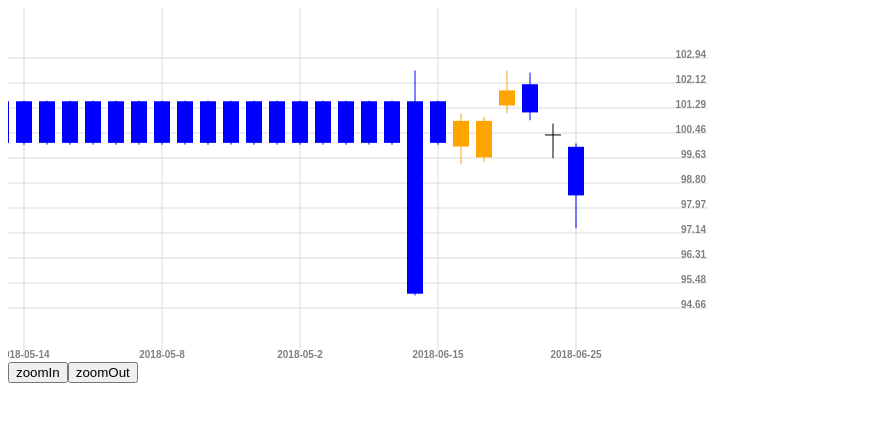
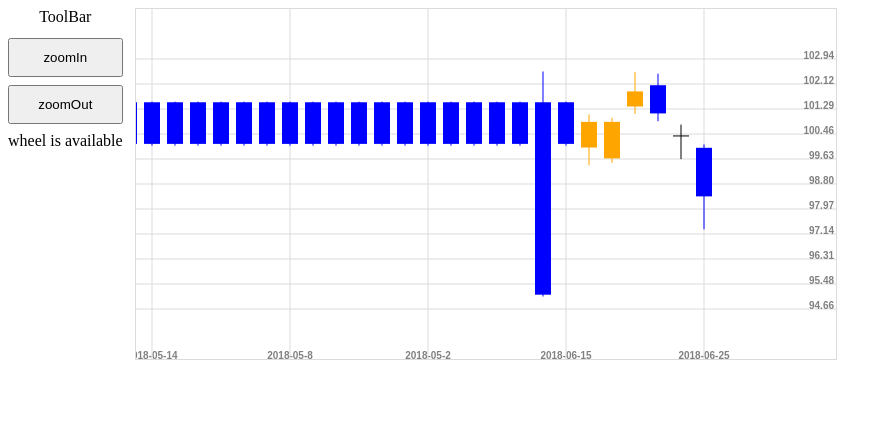
Before and after one commit to curt6815463/candlestick-sample, a React (Create React App) app: page / in a window 1280 px wide. Shown: the top 422 px of the page, without its empty margins (0-892 px from the left). Built offline with nearby package versions, Linux system fonts and the light colour scheme.

Commit message:
adjust some layout

```diff
--- a/package.json
+++ b/package.json
@@ -9,6 +9,7 @@
     "react": "^18.2.0",
     "react-dom": "^18.2.0",
     "react-scripts": "5.0.1",
+    "styled-components": "^5.3.5",
     "web-vitals": "^2.1.4"
   },
   "scripts": {
--- a/src/App.js
+++ b/src/App.js
@@ -2,6 +2,7 @@ import { useState } from "react";
 import CandlesticksChart from "./components/CandlesticksChart";
 import useWheelZoom from "./hooks/useWheelZoom";
 import data from "./utils/Candlesticks/sampleData";
+import styled from "styled-components";
 
 const minRatio = 0.1;
 const maxRatio = 1.25;
@@ -17,7 +18,18 @@ function App() {
   };
 
   return (
-    <div className="App">
+    <Wrapper className="App">
+      <ToolBar>
+        <ToolBarTitle>ToolBar</ToolBarTitle>
+        <ButtonWrapper>
+          <button onClick={() => handleZoom(0.1)}>zoomIn</button>
+        </ButtonWrapper>
+        <ButtonWrapper>
+          <button onClick={() => handleZoom(-0.1)}>zoomOut</button>
+        </ButtonWrapper>
+        <span>wheel is available</span>
+      </ToolBar>
+      <CandlesticksChartWrapper>
         <CandlesticksChart
           bullColor={"orange"}
           bearColor={"blue"}
@@ -27,10 +39,37 @@ function App() {
           width={"700"}
           height={"350"}
         ></CandlesticksChart>
-      <button onClick={() => handleZoom(0.1)}>zoomIn</button>
-      <button onClick={() => handleZoom(-0.1)}>zoomOut</button>
-    </div>
+      </CandlesticksChartWrapper>
+    </Wrapper>
   );
 }
 
+const Wrapper = styled.div`
+  display: flex;
+`;
+const ToolBar = styled.div`
+  margin-right: 12px;
+  text-align: center;
+`;
+
+const ToolBarTitle = styled.div`
+  margin-bottom: 12px;
+  font-size: 16px;
+`;
+
+const ButtonWrapper = styled.div`
+  button {
+    width: 100%;
+    padding: 10px;
+    margin-bottom: 8px;
+  }
+`;
+
+const CandlesticksChartWrapper = styled.div`
+  flex: 1;
+  canvas {
+    border: 1px solid #dbdbdb;
+  }
+`;
+
 export default App;
--- a/src/components/CandlesticksChart.js
+++ b/src/components/CandlesticksChart.js
@@ -59,11 +59,7 @@ const CandlesticksChart = ({
     height,
   ]);
 
-  return (
-    <div>
-      <canvas ref={canvasRef}></canvas>
-    </div>
-  );
+  return <canvas ref={canvasRef}></canvas>;
 };
 
 export default CandlesticksChart;
```
Also changed, not shown: 1 other file (tests, documents, lock files or other folders). Lines whose indentation alone changed are shown as unchanged.
